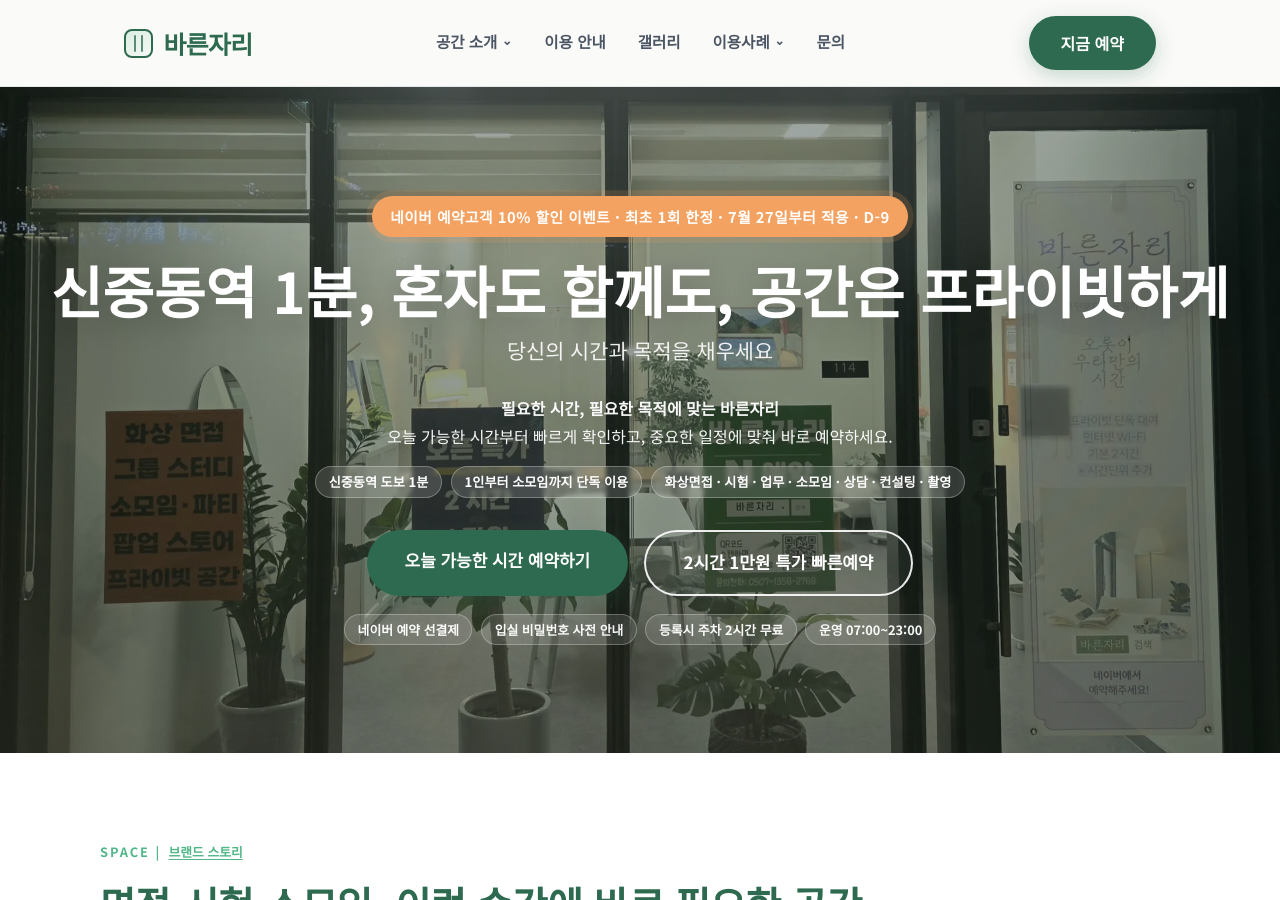
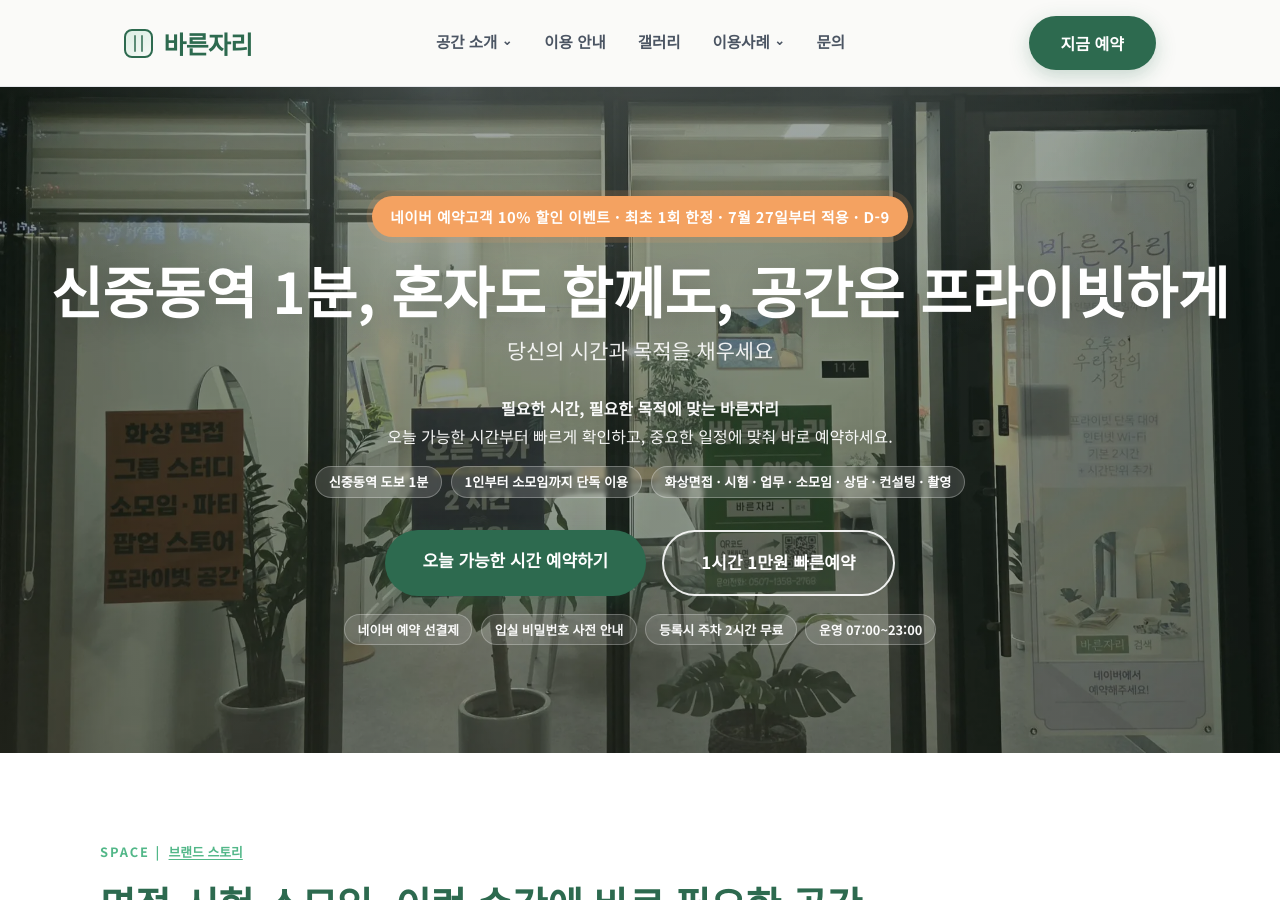
Before and after one commit to bareunspace/blog, a Jekyll site: the page built from index.html, in a window 1280 px wide and 900 px high. Built offline with Jekyll 4.4.1, drawn with Linux system fonts in a browser that asks for light colours.

Commit message:
시간변경

```diff
--- a/index.html
+++ b/index.html
@@ -30,7 +30,7 @@
     </ul>
     <div class="hero-btns">
       <a href="https://pcmap.place.naver.com/place/2041312316/ticket" target="_blank" rel="noopener noreferrer" class="btn-primary" data-cta="hero_primary">오늘 가능한 시간 예약하기</a>
-      <a href="#about" class="btn-outline">2시간 1만원 특가 빠른예약 </a>
+      <a href="#about" class="btn-outline">1시간 1만원 빠른예약 </a>
     </div>
     <ul class="hero-proof" aria-label="예약 신뢰 포인트">
       <li>네이버 예약 선결제</li>
@@ -328,7 +328,7 @@
       <p class="section-desc">마음이 가라앉는 분위기와 실용적인 구성, 부담 없이 시작하는 프라이빗 공간입니다.</p>
       <div class="about-layout">
         <div class="pricing-cards">
-          <a href="https://booking.naver.com/booking/10/bizes/1663159/items/7861240" target="_blank" rel="noopener noreferrer" class="price-card featured" data-cta="price_2hour" aria-label="2시간 이용 10,000원 예약하기">
+          <a href="https://booking.naver.com/booking/10/bizes/1663159/items/7861240" target="_blank" rel="noopener noreferrer" class="price-card featured" data-cta="price_2hour" aria-label="1시간 이용 10,000원 예약하기">
             <span class="price-badge">추천</span>
             <p class="price-label">프라이빗 공간대여 <strong>1시간 부터</strong></p>
             <p class="price-amount">10,000<span class="price-unit">원</span></p>
@@ -563,7 +563,7 @@
           <p class="contact-faq-lead">문의 전에 자주 묻는 질문을 먼저 확인해 보세요.</p>
           <details>
             <summary>예약은 어떻게 진행되나요?</summary>
-            <p>네이버 예약에서 원하는 날짜와 시간을 선택해 예약하며, 기본 이용은 2시간부터 가능합니다. 예약 완료 후 이용 안내를 보내드립니다.</p>
+            <p>네이버 예약에서 원하는 날짜와 시간을 선택해 예약하며, 기본 이용은 1시간부터 가능합니다. 예약 완료 후 이용 안내를 보내드립니다.</p>
           </details>
           <details>
             <summary>당일 예약도 가능한가요?</summary>
```
